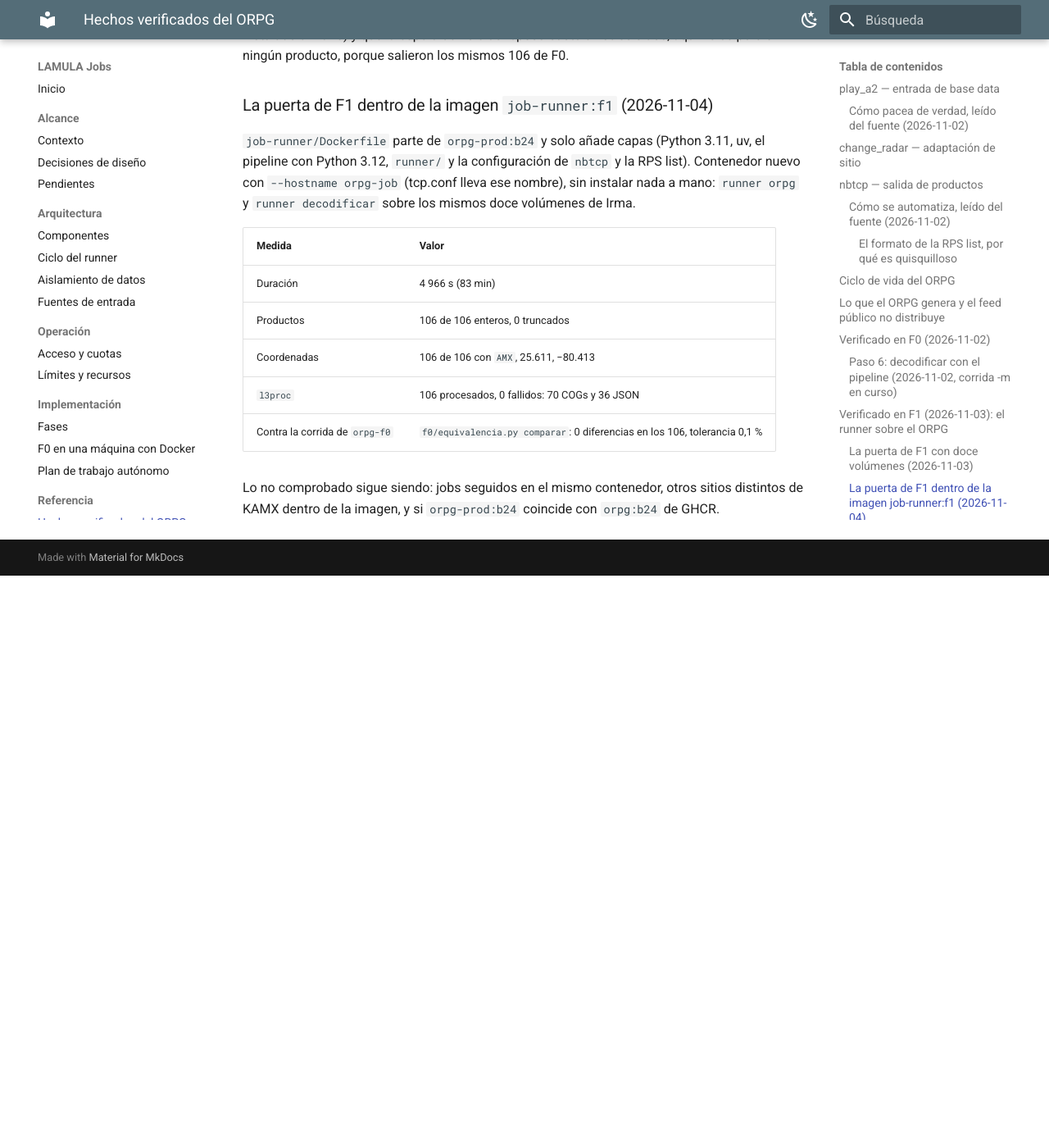
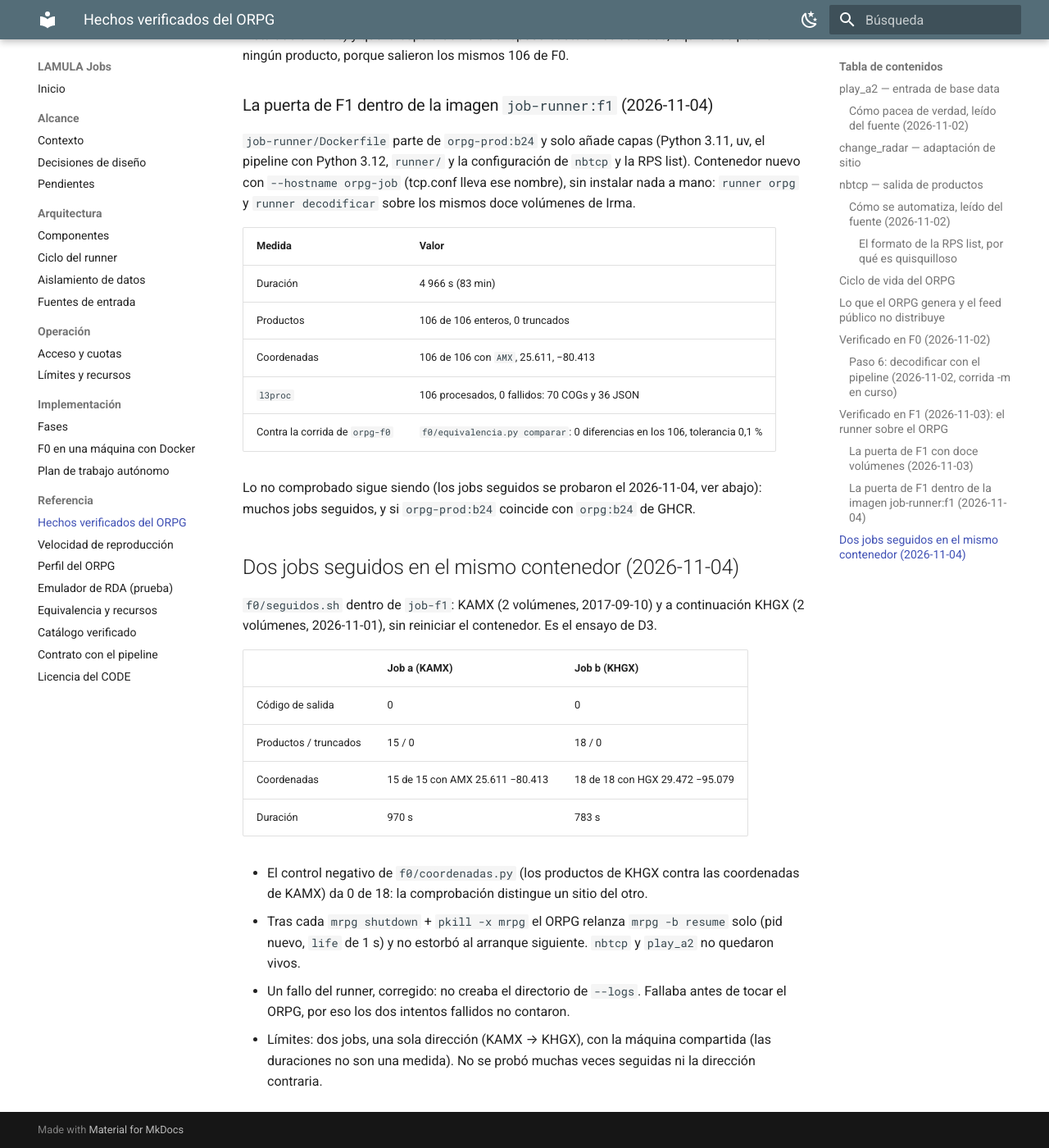
Before and after one commit to vladimir1284/lamula-jobs, an MkDocs documentation site: the page built from docs/referencia/orpg-hechos.md, in a window 1280 px wide and 1400 px high, scrolled down 8223 px. Shown: the whole window at 82% size. Built offline with MkDocs 1.6.1 and Material for MkDocs 9.7.7, drawn with Linux system fonts in a browser that asks for light colours; before the commit the page ends 8925 px from its top, so only the background shows below that.

Commit message:
f1: dos jobs seguidos (KAMX → KHGX) en un contenedor, coordenadas correctas; el runner crea el directorio de logs
Co-Authored-By: Claude Sonnet 5.5 <noreply@anthropic.com>

```diff
--- a/docs/referencia/orpg-hechos.md
+++ b/docs/referencia/orpg-hechos.md
@@ -263,5 +263,26 @@ nuevo con `--hostname orpg-job` (tcp.conf lleva ese nombre), sin instalar nada a
 | `l3proc` | 106 procesados, 0 fallidos: 70 COGs y 36 JSON |
 | Contra la corrida de `orpg-f0` | `f0/equivalencia.py comparar`: 0 diferencias en los 106, tolerancia 0,1 % |
 
-Lo no comprobado sigue siendo: jobs seguidos en el mismo contenedor, otros sitios distintos de
-KAMX dentro de la imagen, y si `orpg-prod:b24` coincide con `orpg:b24` de GHCR.
+Lo no comprobado sigue siendo (los jobs seguidos se probaron el 2026-11-04, ver abajo): muchos
+jobs seguidos, y si `orpg-prod:b24` coincide con `orpg:b24` de GHCR.
+
+## Dos jobs seguidos en el mismo contenedor (2026-11-04)
+
+`f0/seguidos.sh` dentro de `job-f1`: KAMX (2 volúmenes, 2017-09-10) y a continuación KHGX
+(2 volúmenes, 2026-11-01), sin reiniciar el contenedor. Es el ensayo de D3.
+
+| | Job a (KAMX) | Job b (KHGX) |
+|---|---|---|
+| Código de salida | 0 | 0 |
+| Productos / truncados | 15 / 0 | 18 / 0 |
+| Coordenadas | 15 de 15 con AMX 25.611 −80.413 | 18 de 18 con HGX 29.472 −95.079 |
+| Duración | 970 s | 783 s |
+
+- El control negativo de `f0/coordenadas.py` (los productos de KHGX contra las coordenadas de
+  KAMX) da 0 de 18: la comprobación distingue un sitio del otro.
+- Tras cada `mrpg shutdown` + `pkill -x mrpg` el ORPG relanza `mrpg -b resume` solo (pid nuevo,
+  `life` de 1 s) y no estorbó al arranque siguiente. `nbtcp` y `play_a2` no quedaron vivos.
+- Un fallo del runner, corregido: no creaba el directorio de `--logs`. Fallaba antes de tocar
+  el ORPG, por eso los dos intentos fallidos no contaron.
+- Límites: dos jobs, una sola dirección (KAMX → KHGX), con la máquina compartida (las duraciones
+  no son una medida). No se probó muchas veces seguidas ni la dirección contraria.
```
Also changed, not shown: 2 other files.
